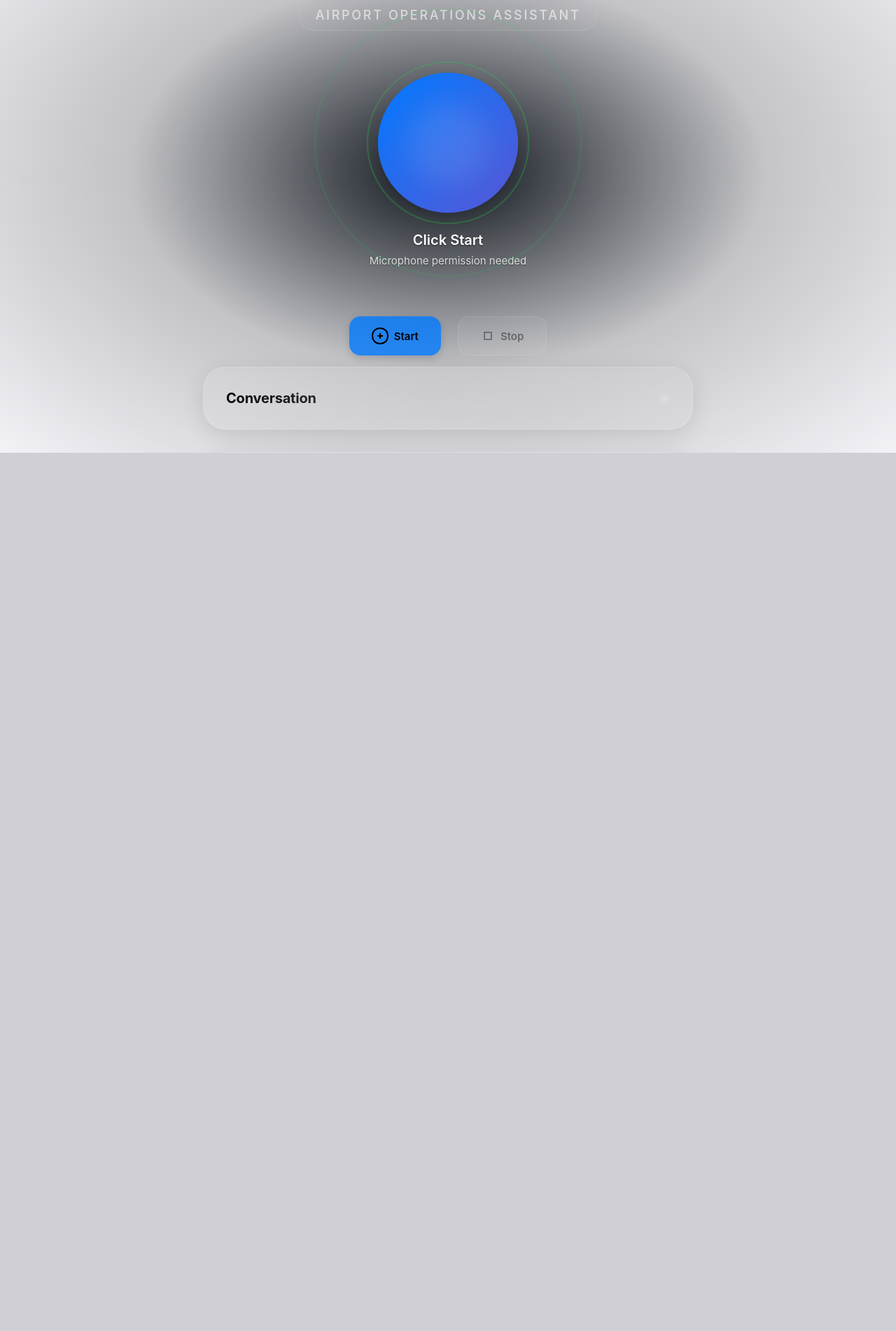
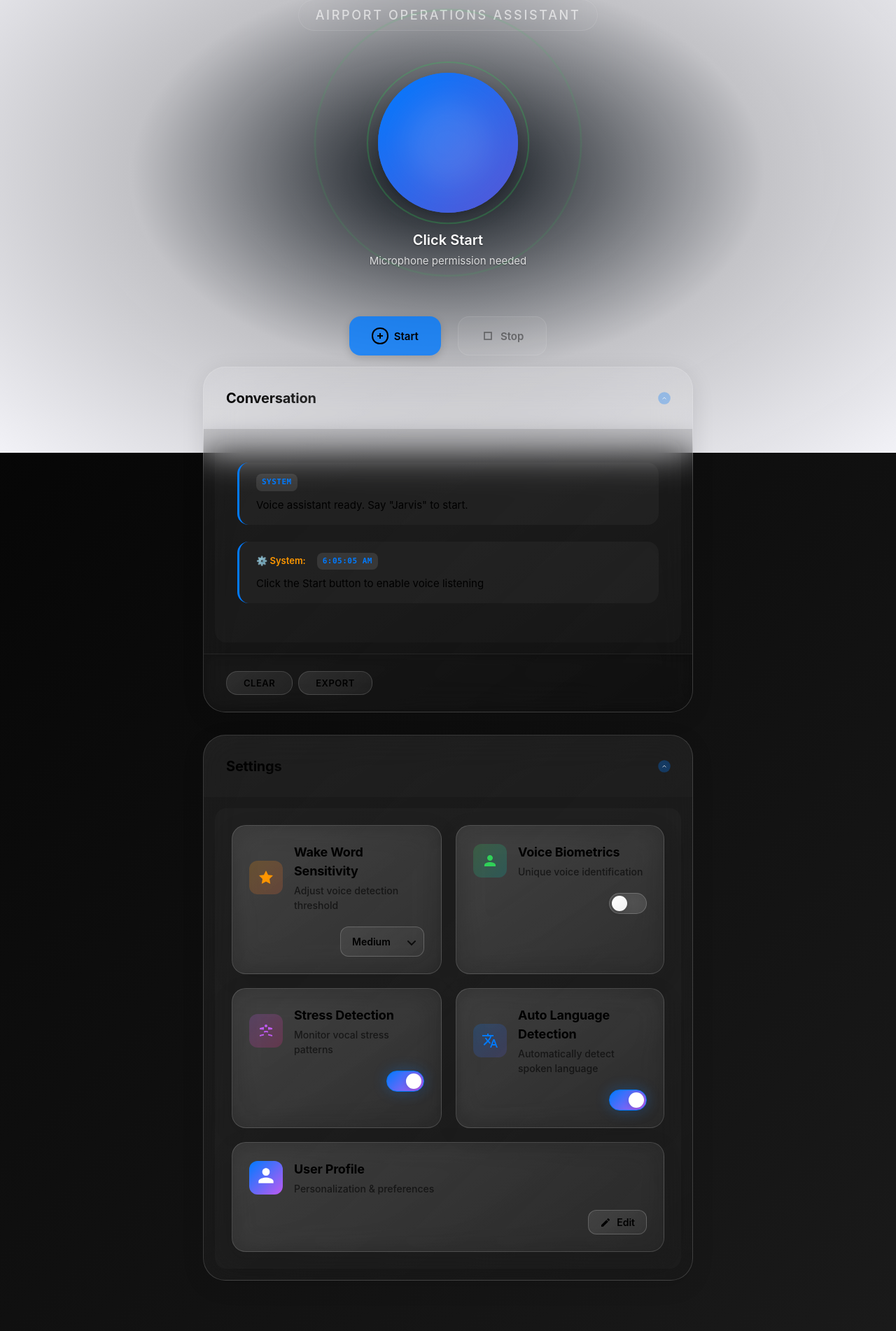
Before and after one commit to SeanOnamade/FrontierAudio, a Flask app: page / in a window 1280 px wide. Shown: the part 153-2055 px from the top of the page at 70% size. Before the commit the page ends 800 px from the top, so only its background shows below. Run offline with Flask 3, Linux system fonts and the light colour scheme.

Commit message:
working scroll

```diff
--- a/static/css/modern-style.css
+++ b/static/css/modern-style.css
@@ -39,7 +39,6 @@ body {
   background: #000000 !important;
   color: #ffffff !important;
   font-family: -apple-system, BlinkMacSystemFont, 'SF Pro Display', sans-serif !important;
-  overflow-x: hidden !important;
 }
 
 html {
@@ -650,10 +649,22 @@ body {
 
 .conversation-content,
 .settings-content {
-  max-height: 0;
+  max-height: 500px;
   overflow: hidden;
   transition: max-height var(--transition-slow);
   background: rgba(0, 0, 0, 0.1);
+}
+
+.conversation-content.collapsed {
+  max-height: 0;
+}
+
+.settings-content {
+  max-height: 800px;
+}
+
+.settings-content.collapsed {
+  max-height: 0;
 }
 
 .conversation-content.expanded {
@@ -1177,8 +1188,6 @@ html, body {
   background: #000000 !important;
   color: #ffffff !important;
   font-family: -apple-system, BlinkMacSystemFont, 'SF Pro Display', sans-serif !important;
-  height: 100% !important;
-  overflow-x: hidden !important;
 }
 
 /* MAXIMUM SPECIFICITY FORCE */
@@ -1553,3 +1562,10 @@ body .settings-section.settings-section,
 }
 
 /* PREMIUM CARDS UI DEBUG INDICATOR REMOVED */
+
+/* Minimal scroll content for Windows */
+.app-container::after {
+  content: "";
+  display: block;
+  height: 2vh;
+}
--- a/templates/index.html
+++ b/templates/index.html
@@ -80,13 +80,13 @@
 
         <!-- Collapsible conversation log -->
         <div class="conversation-section">
-            <button id="conversation-toggle" class="section-toggle">
+            <button id="conversation-toggle" class="section-toggle" aria-expanded="true">
                 <span>Conversation</span>
                 <svg class="toggle-icon" width="16" height="16" viewBox="0 0 24 24" fill="none">
                     <path d="M6 9L12 15L18 9" stroke="currentColor" stroke-width="2" stroke-linecap="round"/>
                 </svg>
             </button>
-            <div id="conversation-content" class="conversation-content collapsed">
+            <div id="conversation-content" class="conversation-content expanded">
                 <div id="log-container" class="conversation-log">
                     <div class="log-entry system">
                         <div class="log-entry-header">
@@ -104,13 +104,13 @@
 
         <!-- Settings panel -->
         <div class="settings-section">
-            <button id="settings-toggle" class="section-toggle">
+            <button id="settings-toggle" class="section-toggle" aria-expanded="true">
                 <span>Settings</span>
                 <svg class="toggle-icon" width="16" height="16" viewBox="0 0 24 24" fill="none">
                     <path d="M6 9L12 15L18 9" stroke="currentColor" stroke-width="2" stroke-linecap="round"/>
                 </svg>
             </button>
-            <div id="settings-content" class="settings-content collapsed">
+            <div id="settings-content" class="settings-content expanded">
                 <div class="premium-settings-grid">
                     <!-- Sensitivity Setting Card -->
                     <div class="premium-setting-card">
```
